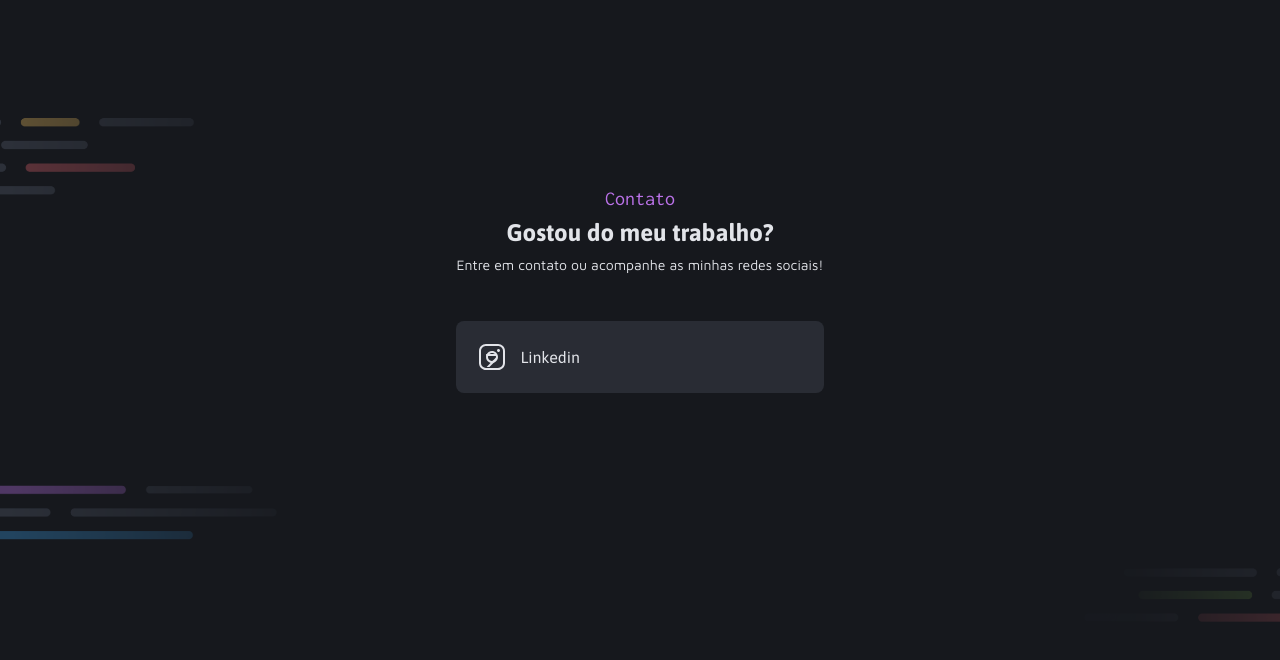
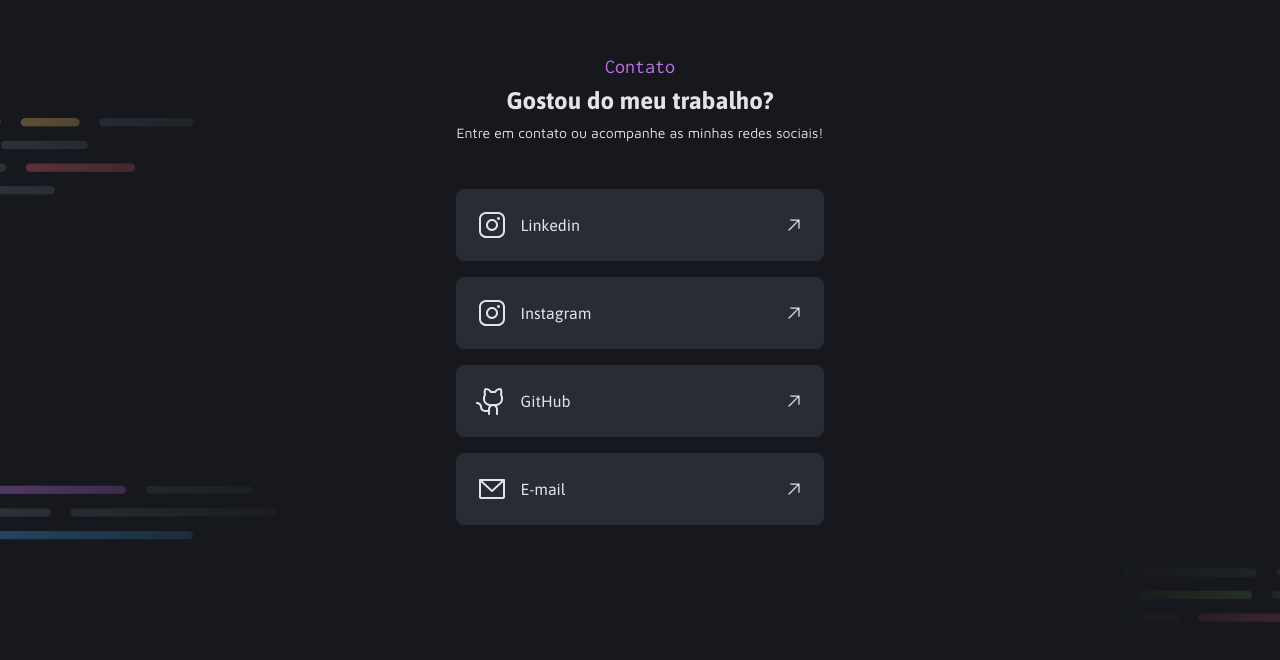
Before and after one commit to lucassantosprogramador/portifolio-project, a plain HTML site: page index.html in a window 1280 px wide. Shown: the part 2157-2817 px from the top of the page. Drawn offline with Linux system fonts and the light colour scheme.

Commit message:
Projeto finalizado

```diff
--- a/index.html
+++ b/index.html
@@ -168,6 +168,25 @@
               Linkedin
             </figcaption>
           </figure>
+          <figure>
+            <img src="./assets/icon/InstagramLogo.svg" alt="">
+            <figcaption>
+              Instagram
+            </figcaption>
+          </figure>
+          <figure>
+            <img src="./assets/icon/GithubLogo.svg" alt="">
+            <figcaption>
+              GitHub
+            </figcaption>
+          </figure>
+          <figure>
+            <img src="./assets/icon/EnvelopeSimple.svg" alt="">
+            <figcaption>
+              E-mail
+            </figcaption>
+          </figure>
+
         </div>
       </div>
     </section>
--- a/style/contact.css
+++ b/style/contact.css
@@ -29,6 +29,8 @@
     }
 
     & .links {
+      display: grid;
+      gap: 1rem;
       & figure {
         display: flex;
         align-items: center;
@@ -44,10 +46,14 @@
       & figure::after {
         content: "";
         background-image: url(../assets/icon/ArrowUpRight.svg);
+        background-size: contain;
         width: 1.25rem;
         aspect-ratio: 1/1;
+        display: flex;
+        align-items: center;
+        justify-content: center;
         position: absolute;
-        right: ;
+        right: 20px;
       }
     }
   }
```
Also changed, not shown: 2 other files.
